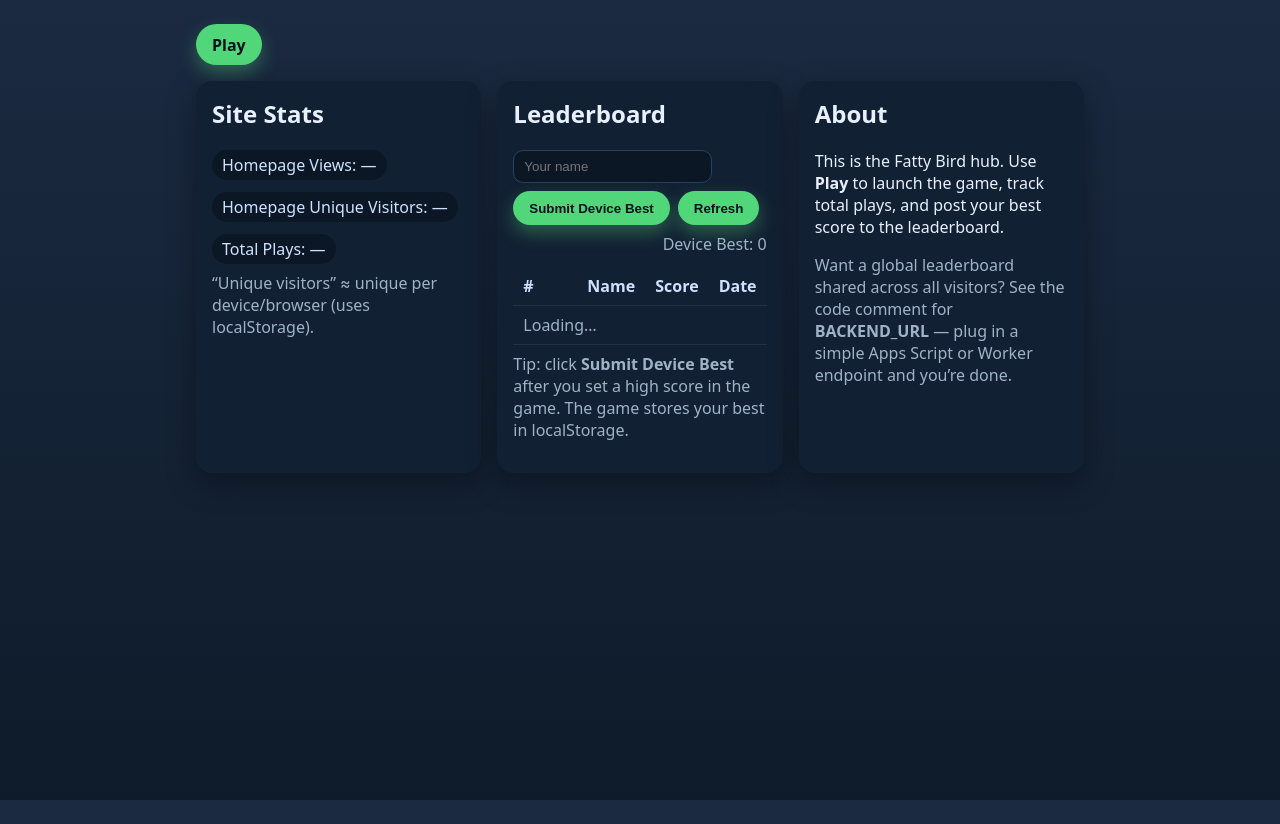
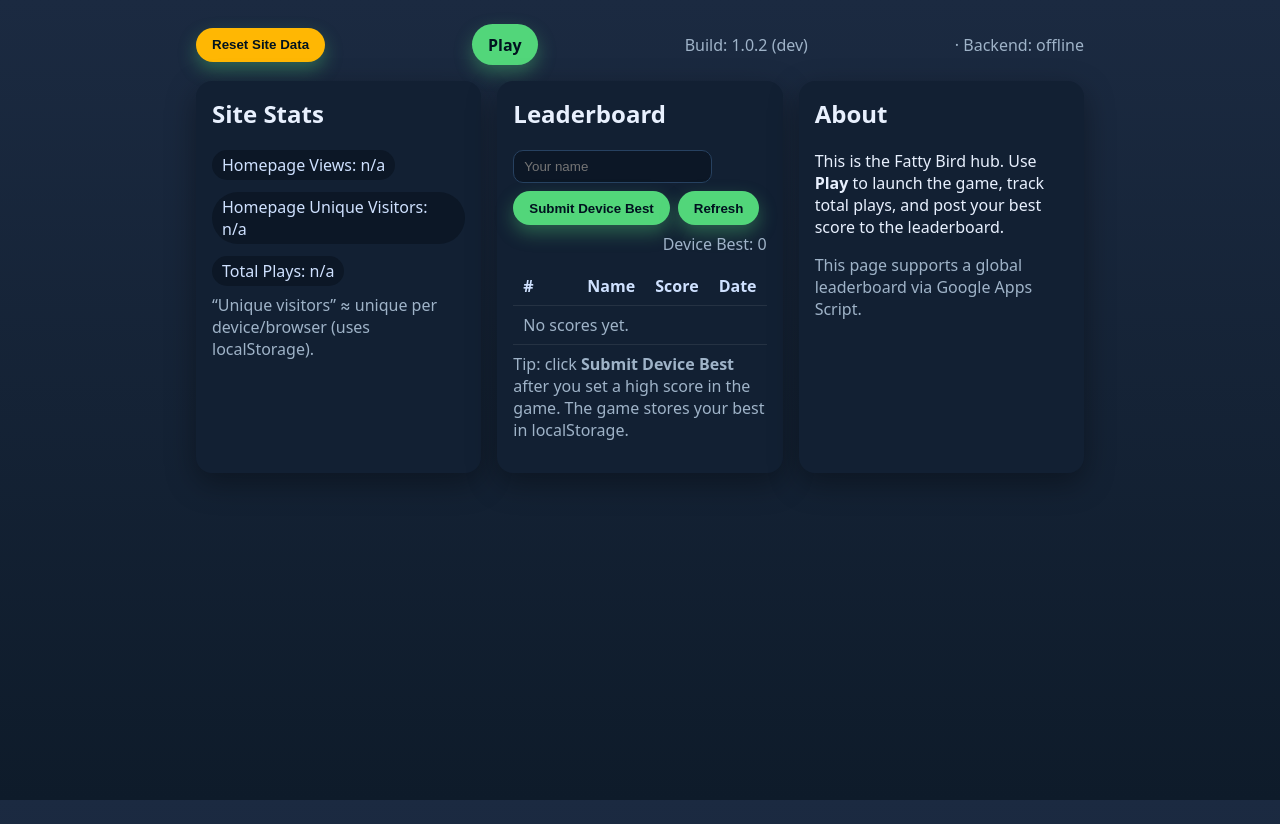
Before and after one commit to StatsLG/FatBirdFinds, a plain HTML site: page FB/index.html in a window 1280 px wide. Drawn offline with Linux system fonts and the light colour scheme; no server answers.

Commit message:
Update index.html

```diff
--- a/FB/index.html
+++ b/FB/index.html
@@ -38,6 +38,7 @@
       <button id="resetBtn" class="btn" title="Clear localStorage & caches for this site" style="background:#ffb703;color:#00121f;display:none">Reset Site Data</button>
       <a id="playBtn" href="fattybird.html" class="btn" title="Launch the game">Play</a>
       <span id="buildTag" class="muted"></span>
+      <span id="backendStatus" class="muted"></span>
     </header>
 
     <section class="cards">
@@ -71,7 +72,7 @@
       <div class="card">
         <h2 style="margin-top:0">About</h2>
         <p>This is the Fatty Bird hub. Use <b>Play</b> to launch the game, track total plays, and post your best score to the leaderboard.</p>
-        <p class="muted">Want a global leaderboard shared across all visitors? See the code comment for <b>BACKEND_URL</b> — plug in a simple Apps Script or Worker endpoint and you’re done.</p>
+        <p class="muted">This page supports a global leaderboard via Google Apps Script.</p>
       </div>
     </section>
   </div>
@@ -79,60 +80,156 @@
   <script>
   "use strict";
   // ========= VERSION & MODE =========
-  const VERSION = '1.0.0'; // bump this after each deploy to bust caches
-  // Reset button clears local data and any Cache Storage (if a Service Worker ever existed)
+  const VERSION = '1.0.2'; // bump after each deploy to bust caches
+  function isDev(){
+    const host = location.hostname;
+    let qs; try { qs = new URLSearchParams(location.search); } catch { qs = { has: ()=>false }; }
+    return host === 'localhost' || host === '127.0.0.1' || qs.has('dev');
+  }
+
+  // ========= CONFIG =========
+  // CountAPI namespace (change to something unique for your site)
+  const COUNT_NS = 'statslg-fattybird-001';
+  // Global leaderboard backend (Apps Script Web App URL ending with /exec)
+  const BACKEND_URL = 'https://script.google.com/macros/s/AKfycbyTeCvTQrtURE6Dd3O0SxB_qb4su9BZaSOPZHI_BsEAngGf33NFsoEGx6BRpAXn9Gw1/exec';
+
+  // ========= UTILS =========
+  function fmt(n){ return (n??0).toLocaleString(); }
+  function setText(el, v){ if(el) el.textContent = v; }
+
+  // ========= STATS COUNTERS =========
+  const pvEl = document.getElementById('homeViews');
+  const uvEl = document.getElementById('homeUniques');
+  const playsEl = document.getElementById('totalPlays');
+  const UV_KEY = 'fatty_home_uv_seen';
+
+  function updateCounters(){
+    // Always increment homepage views
+    fetch(`https://api.countapi.xyz/hit/${COUNT_NS}/homeviews`, {cache:'no-store'})
+      .then(r=>r.json()).then(d=>setText(pvEl, fmt(d.value)))
+      .catch(()=>setText(pvEl,'n/a'));
+
+    // Uniques per device/browser
+    const uniqueEndpoint = localStorage.getItem(UV_KEY) ? 'get' : 'hit';
+    fetch(`https://api.countapi.xyz/${uniqueEndpoint}/${COUNT_NS}/homeuniques`, {cache:'no-store'})
+      .then(r=>r.json()).then(d=>{ setText(uvEl, fmt(d.value)); localStorage.setItem(UV_KEY,'1'); })
+      .catch(()=>setText(uvEl,'n/a'));
+
+    // Get total plays (do not increment here; increment when user clicks Play)
+    fetch(`https://api.countapi.xyz/get/${COUNT_NS}/plays`, {cache:'no-store'})
+      .then(r=>r.json()).then(d=>setText(playsEl, fmt(d.value||0)))
+      .catch(()=>setText(playsEl,'n/a'));
+  }
+
+  // ========= PLAY BUTTON =========
+  const playBtn = document.getElementById('playBtn');
+  if(playBtn){
+    // Always append a version to bypass stale caches; dev uses a fresh timestamp
+    const v = isDev() ? Date.now() : VERSION;
+    playBtn.href = `fattybird.html?v=${v}`;
+    playBtn.addEventListener('click', function(){
+      fetch(`https://api.countapi.xyz/hit/${COUNT_NS}/plays`, {cache:'no-store'}).catch(()=>{});
+    });
+  }
+  // Show build tag
+  const buildTag = document.getElementById('buildTag');
+  if(buildTag){ buildTag.textContent = `Build: ${VERSION}${isDev() ? ' (dev)' : ''}`; }
+
+  // ========= LEADERBOARD =========
+  const deviceBestEl = document.getElementById('deviceBest');
+  const lbBody = document.getElementById('lbBody');
+  const nameInput = document.getElementById('playerName');
+  const submitBtn = document.getElementById('submitBest');
+  const refreshBtn = document.getElementById('refreshLB');
+  const backendStatus = document.getElementById('backendStatus');
+
+  function getDeviceBest(){
+    const best = +(localStorage.getItem('best_flappy') || '0');
+    deviceBestEl.textContent = String(best);
+    return best;
+  }
+
+  function renderRows(rows){
+    lbBody.innerHTML = '';
+    if(!rows || !rows.length){ lbBody.innerHTML = '<tr><td colspan="4" class="muted">No scores yet.</td></tr>'; return; }
+    rows.slice(0,10).forEach((r, i)=>{
+      const tr = document.createElement('tr');
+      const date = new Date(r.ts || Date.now());
+      tr.innerHTML = `<td>${i+1}</td><td>${(r.name||'—')}</td><td>${r.score}</td><td>${date.toLocaleDateString()} ${date.toLocaleTimeString()}</td>`;
+      lbBody.appendChild(tr);
+    });
+  }
+
+  // Local fallback leaderboard
+  function getLocalLB(){ try { return JSON.parse(localStorage.getItem('lb_local')||'[]'); } catch { return []; } }
+  function setLocalLB(arr){ localStorage.setItem('lb_local', JSON.stringify(arr)); }
+  function upsertLocal(name, score){
+    const arr = getLocalLB();
+    const now = Date.now();
+    const idx = arr.findIndex(x=> (x.name||'').toLowerCase() === (name||'').toLowerCase());
+    if(idx>=0){ if(score > +arr[idx].score){ arr[idx] = {name, score:+score, ts: now}; } }
+    else { arr.push({name, score:+score, ts: now}); }
+    arr.sort((a,b)=>b.score-a.score);
+    setLocalLB(arr.slice(0,100));
+    return arr;
+  }
+
+  async function loadLeaderboard(){
+    if(BACKEND_URL){
+      try{
+        // GAS Web App: GET to base URL with ?limit=10
+        const res = await fetch(`${BACKEND_URL}?limit=10`, {cache:'no-store'});
+        const data = await res.json();
+        backendStatus && (backendStatus.textContent = ' · Backend: connected');
+        renderRows(Array.isArray(data)? data : []);
+        return;
+      }catch(e){ console.warn('Backend fetch failed, using local LB', e); backendStatus && (backendStatus.textContent = ' · Backend: offline'); }
+    } else { backendStatus && (backendStatus.textContent = ' · Backend: local only'); }
+    renderRows(getLocalLB());
+  }
+
+  async function submitScore(){
+    const name = (nameInput.value||'').trim() || 'Anonymous';
+    const score = getDeviceBest();
+    if(!score){ alert('You have no device best yet. Play the game first!'); return; }
+
+    if(BACKEND_URL){
+      try{
+        // Use form-encoded body to avoid CORS preflight; Apps Script reads e.parameter
+        await fetch(BACKEND_URL, { method:'POST', body:new URLSearchParams({ name, score: String(score) }) });
+      }catch(e){ console.warn('Backend submit failed, storing locally', e); upsertLocal(name, score); }
+    } else {
+      upsertLocal(name, score);
+    }
+    await loadLeaderboard();
+    alert('Score submitted!');
+  }
+
+  if(submitBtn){ submitBtn.addEventListener('click', submitScore); }
+  if(refreshBtn){ refreshBtn.addEventListener('click', loadLeaderboard); }
+
+  // ========= DEV RESET BUTTON =========
   (function(){
-    var resetBtn = document.getElementById('resetBtn');
+    const resetBtn = document.getElementById('resetBtn');
     if(!resetBtn) return;
-    // Only show in dev
     resetBtn.style.display = isDev() ? 'inline-block' : 'none';
     resetBtn.addEventListener('click', function(){
       try{
         localStorage.removeItem('fatty_home_uv_seen');
         localStorage.removeItem('best_flappy');
         localStorage.removeItem('lb_local');
-        if('caches' in window && caches.keys){ caches.keys().then(function(keys){ keys.forEach(function(k){ caches.delete(k); }); }); }
-        if('serviceWorker' in navigator){ navigator.serviceWorker.getRegistrations().then(function(rs){ rs.forEach(function(r){ r.unregister(); }); }); }
+        if('caches' in window && caches.keys){ caches.keys().then(keys=>keys.forEach(k=>caches.delete(k))); }
+        if('serviceWorker' in navigator){ navigator.serviceWorker.getRegistrations().then(rs=>rs.forEach(r=>r.unregister())); }
       }catch(e){ console.warn('Reset error', e); }
       alert('Site data cleared. Reloading…');
       location.reload();
     });
   })();
 
-  // Init
+  // ========= INIT =========
   updateCounters();
   getDeviceBest();
   loadLeaderboard();
-
-  // ========= OPTIONAL: Cloud / Apps Script backend =========
-  /*
-  QUICK Google Apps Script backend (Spreadsheet-based, public read, tokenless write for simplicity — restrict as you see fit):
-
-  1) Go to https://script.google.com > New project. Paste this code and deploy as Web App (Execute as: Me; Who has access: Anyone).
-
-  const SHEET_NAME = 'Scores';
-  function _sheet(){
-    const ss = SpreadsheetApp.getActive();
-    let sh = ss.getSheetByName(SHEET_NAME);
-    if(!sh){ sh = ss.insertSheet(SHEET_NAME); sh.appendRow(['name','score','ts']); }
-    return sh;
-  }
-  function doPost(e){
-    const body = JSON.parse(e.postData.contents || '{}');
-    const name = String(body.name||'Anonymous').slice(0,24);
-    const score = Number(body.score||0) | 0;
-    if(score>0){ _sheet().appendRow([name, score, Date.now()]); }
-    return ContentService.createTextOutput(JSON.stringify({ok:true})).setMimeType(ContentService.MimeType.JSON);
-  }
-  function doGet(e){
-    const limit = Math.min(50, Number(e.parameter.limit||10));
-    const rows = _sheet().getDataRange().getValues().slice(1).map(r=>({name:r[0], score:Number(r[1])||0, ts:Number(r[2])||Date.now()}));
-    rows.sort((a,b)=>b.score-a.score);
-    return ContentService.createTextOutput(JSON.stringify(rows.slice(0,limit))).setMimeType(ContentService.MimeType.JSON);
-  }
-
-  2) Copy the deployment URL and set BACKEND_URL to that URL (no trailing slash required).
-  */
   </script>
 </body>
 </html>
```
